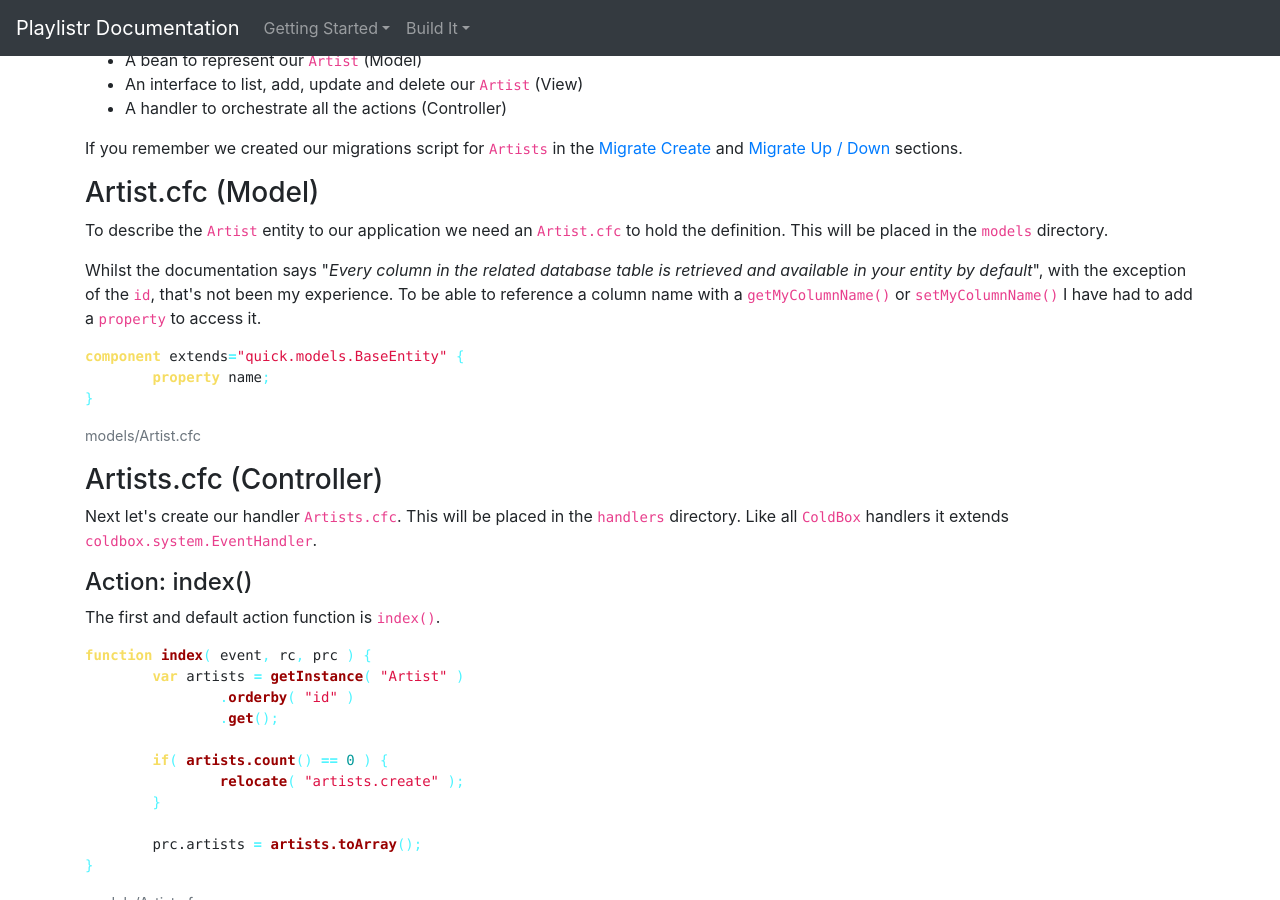
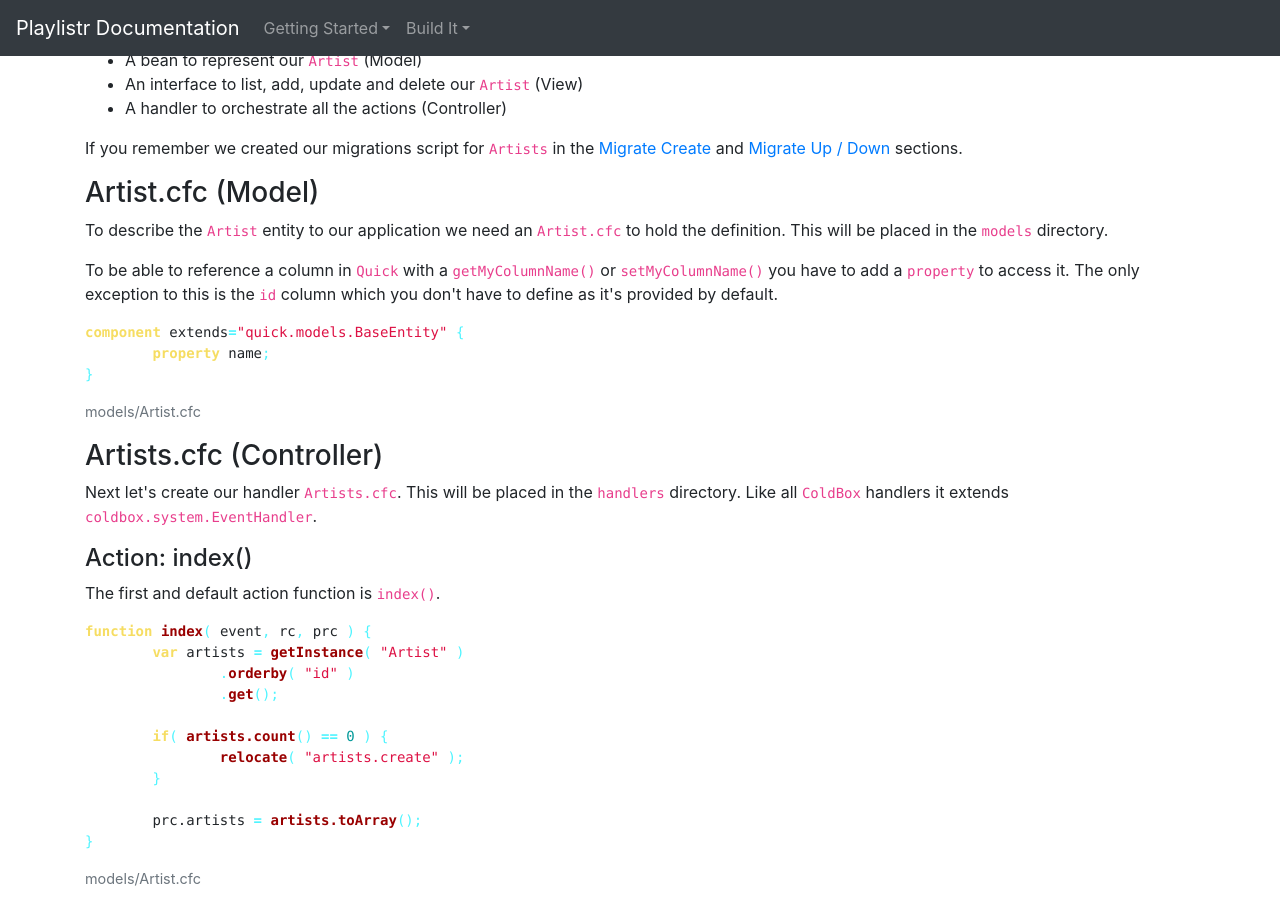
Before and after one commit to richardherbert/playlistr, a Jekyll site: the page built from build-it/artists.html, in a window 1280 px wide and 900 px high, scrolled down 436 px. Built offline with Jekyll 4.4.1, drawn with Linux system fonts in a browser that asks for light colours; nearby versions of some CDN libraries.

Commit message:
Comment about the documentation of availability of columns removed

```diff
--- a/build-it/artists.html
+++ b/build-it/artists.html
@@ -37,7 +37,7 @@ nextHref: build-it/albums.html
 
 		<p>To describe the <code>Artist</code> entity to our application we need an <code>Artist.cfc</code> to hold the definition. This will be placed in the <code>models</code> directory.</p>
 
-		<p>Whilst the documentation says "<em>Every column in the related database table is retrieved and available in your entity by default</em>", with the exception of the <code>id</code>, that's not been my experience. To be able to reference a column name with a <code>getMyColumnName()</code> or <code>setMyColumnName()</code> I have had to add a <code>property</code> to access it.</p>
+		<p>To be able to reference a column in <code>Quick</code> with a <code>getMyColumnName()</code> or <code>setMyColumnName()</code> you have to add a <code>property</code> to access it. The only exception to this is the <code>id</code> column which you don't have to define as it's provided by default.</p>
 
 		<figure class="figure">
 {%- highlight cfscript %}
```
